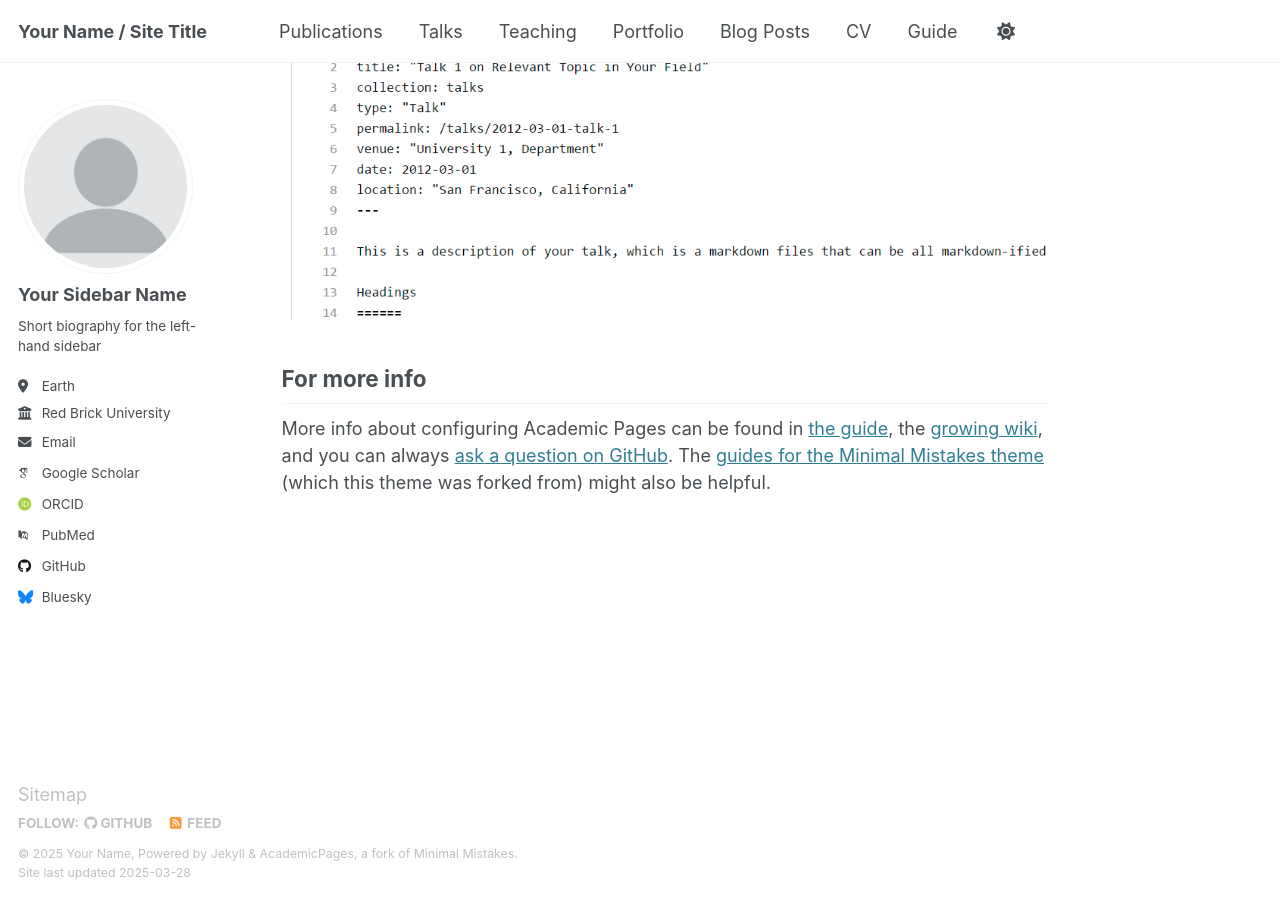
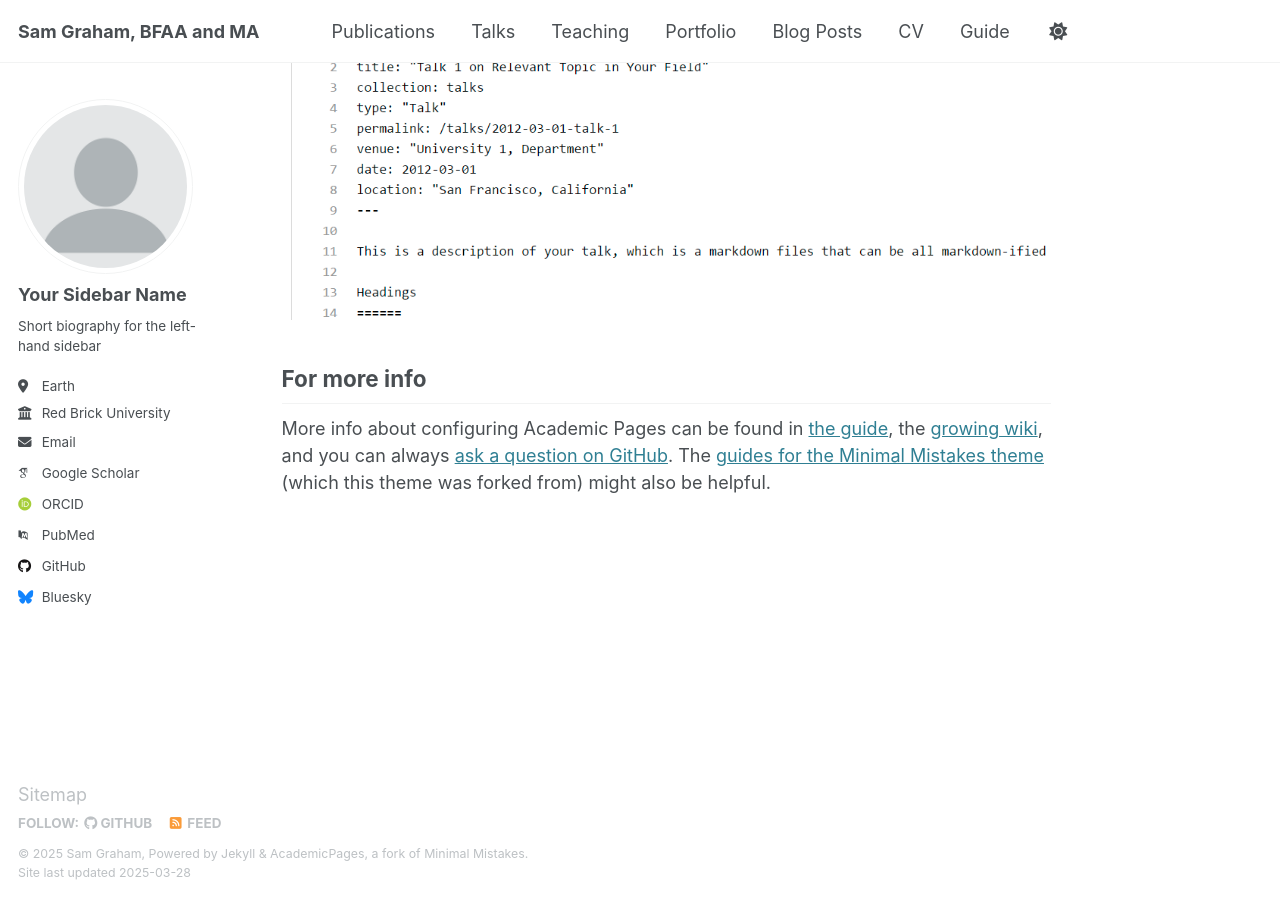
Before and after one commit to ForgottenDoll/me, a Jekyll site: the page built from _pages/about.md, in a window 1280 px wide and 900 px high, scrolled down 2635 px. Built offline with Jekyll 4.4.1, drawn with Linux system fonts in a browser that asks for light colours; some web fonts are replaced.

Commit message:
Update _config.yml

```diff
--- a/_config.yml
+++ b/_config.yml
@@ -9,13 +9,13 @@
 # Basic Site Settings
 locale                   : "en-US"
 site_theme               : "default"
-title                    : "Your Name / Site Title"
+title                    : "Sam Graham, BFAA and MA"
 title_separator          : "-"
-name                     : &name "Your Name"
-description              : &description "personal description"
-url                      : https://academicpages.github.io # the base hostname & protocol for your site e.g. "https://[your GitHub username].github.io"
-baseurl                  : "" # the subpath of your site, e.g. "/blog"
-repository               : "academicpages/academicpages.github.io"
+name                     : &name "Sam Graham"
+description              : &description "Hello World"
+url                      : https://ForgottenDoll.gothub.io # the base hostname & protocol for your site e.g. "https://[your GitHub username].github.io"
+baseurl                  : "/me" # the subpath of your site, e.g. "/blog"
+repository               : "me/ForgottenDoll.github.io"
 
 # Site Author - The following control what appear as part of the author content on the side bar.
 #               If a field is blank the icon and link will not appear, otherwise it will be shown.
```
